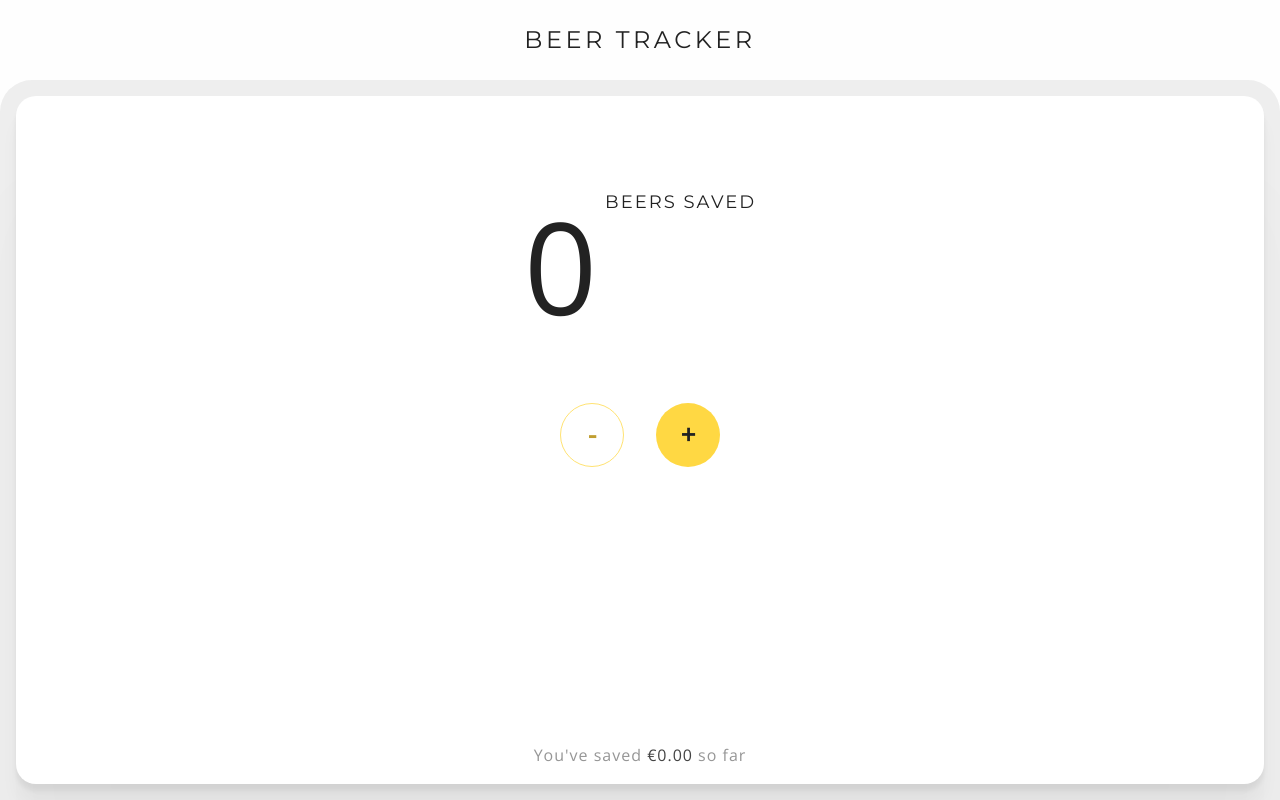
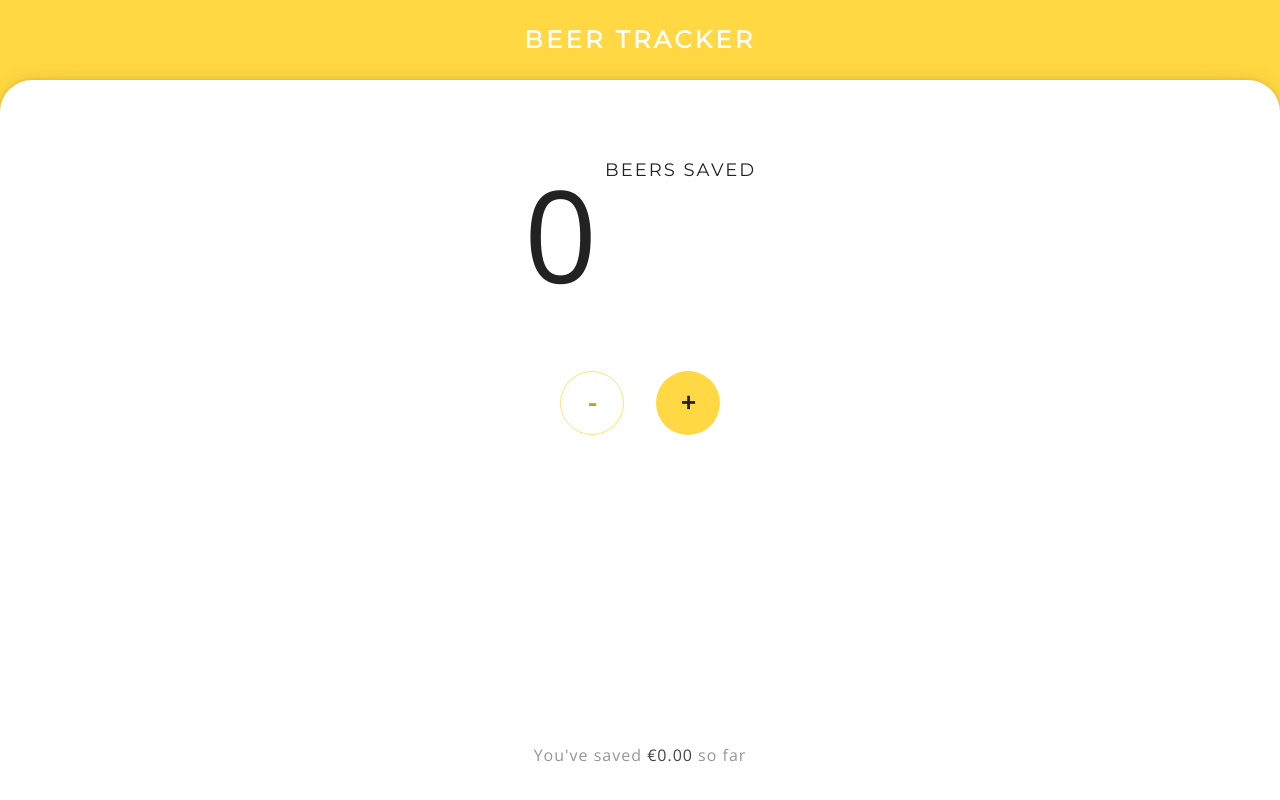
Before and after one commit to twanmulder/Beer-Tracker, a React (Create React App) app: page / in a window 1280 px wide. Built offline with nearby package versions, Linux system fonts and the light colour scheme; no server answers; the database is empty.

Commit message:
Small css changes

```diff
--- a/src/scss/colors/_colors.scss
+++ b/src/scss/colors/_colors.scss
@@ -1,6 +1,3 @@
-@mixin app-bg {
-  background: #fefefe;
-}
 $color: (
   typography: (
     1: #000,
--- a/src/scss/components/_app.scss
+++ b/src/scss/components/_app.scss
@@ -2,7 +2,7 @@ html,
 body,
 #root {
   height: 100%;
-  @include app-bg;
+  background: color(primary, 1);
 }
 
 #root {
--- a/src/scss/components/_dashboard.scss
+++ b/src/scss/components/_dashboard.scss
@@ -1,22 +1,23 @@
 .dashboard {
   height: calc(100% - 80px);
-  background: #eee;
+  background: #fff;
   border-radius: 2rem 2rem 0 0;
   padding: 1rem;
+  box-shadow: 0 0px 2.2px rgba(173, 46, 46, 0.07),
+    0 0px 5.3px rgba(0, 0, 0, 0.05), 0 0px 10px rgba(0, 0, 0, 0.042),
+    0 0px 17.9px rgba(0, 0, 0, 0.035), 0 0px 33.4px rgba(0, 0, 0, 0.028),
+    0 0px 80px rgba(0, 0, 0, 0.02);
 }
 
 .dashboard-card {
   height: 100%;
   position: relative;
   background: #fff;
-  border-radius: 20px;
-  box-shadow: 0 6.7px 5.3px rgba(0, 0, 0, 0.06),
-    0 22.3px 17.9px rgba(0, 0, 0, 0.036), 0 100px 80px rgba(0, 0, 0, 0.024);
 }
 
 .card-amount {
   font-family: $body-font;
-  padding: 6rem 1rem 4rem 1rem;
+  padding: 4rem 1rem;
   font-size: 8rem;
   text-align: center;
 
--- a/src/scss/components/_header.scss
+++ b/src/scss/components/_header.scss
@@ -5,8 +5,9 @@ header {
   align-items: center;
 
   h1 {
-    color: #222;
+    color: color(typography, 1i);
     font-size: 1.5em;
+    font-weight: 700;
     letter-spacing: 3.5px;
     text-transform: uppercase;
     text-align: center;
```
